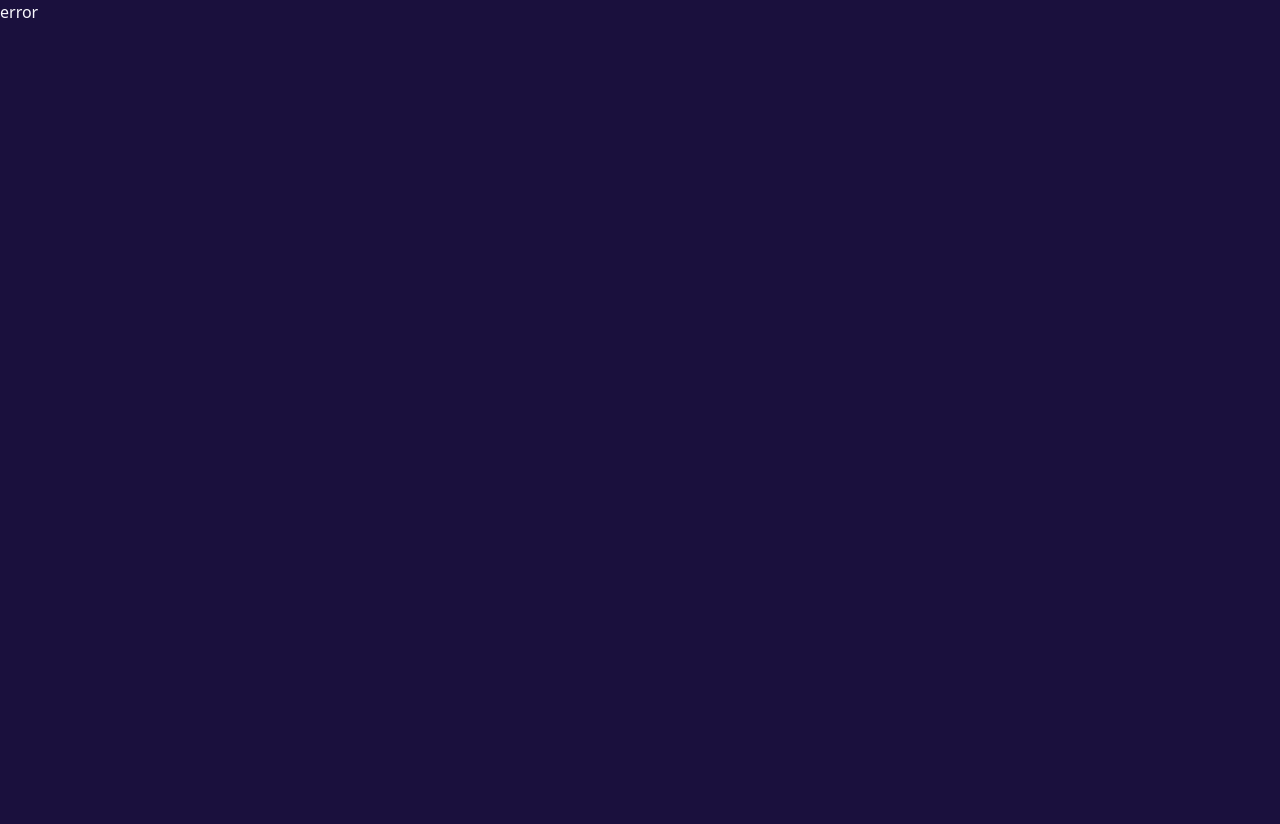
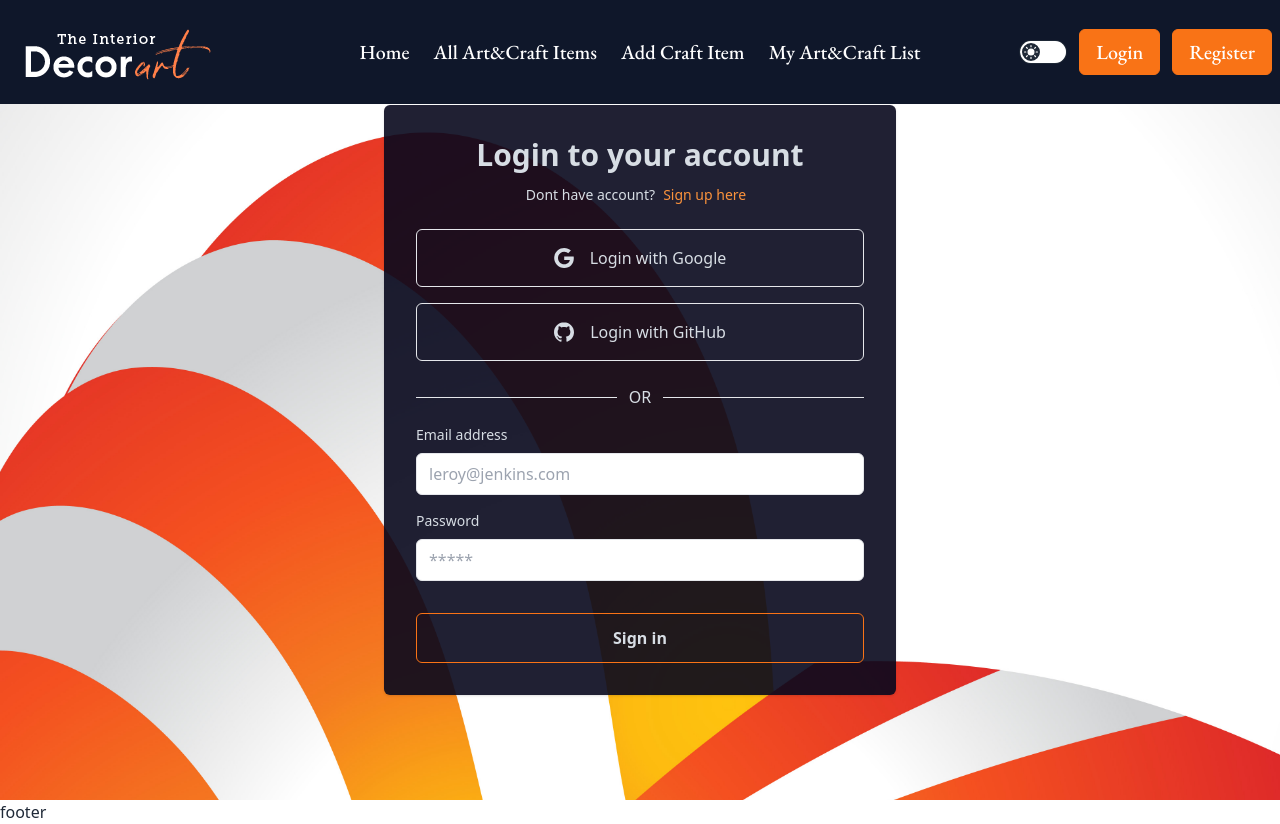
Before and after one commit to Afroza5848/assignment-10-client-side, a React (Vite) app: page /login in a window 1280 px wide. Before the commit this address had no page. Before the commit the page ends 800 px from the top, so only its background shows below. Built offline with nearby package versions, Linux system fonts and the light colour scheme.

Commit message:
banner section design complete with three slides

```diff
--- /dev/null
+++ b/src/Pages/Login/Login.jsx
@@ -0,0 +1,60 @@
+
+import { Link } from 'react-router-dom';
+import login from '../../assets/image/bglog.jpg'
+const Login = () => {
+    return (
+        <div>
+
+            <div className="hero min-h-screen" style={{ backgroundImage: `url(${login})` }}>
+                <div className="bg-opacity-60"></div>
+                <div className="hero-content w-full text-center text-neutral-content">
+                    <div className="w-full max-w-lg  p-4 rounded-md shadow sm:p-8 bg-[#08081dE6] dark:text-orange-400">
+                        <h2 className="mb-3 text-3xl font-semibold text-center">Login to your account</h2>
+                        <p className="text-sm text-center dark:text-gray-600">Dont have account?
+                            <Link to="register" href="#" rel="noopener noreferrer" className="focus:underline hover:underline text-orange-400 px-2">Sign up here</Link>
+                        </p>
+                        <div className="my-6 space-y-4">
+                            <button aria-label="Login with Google" type="button" className="flex items-center justify-center w-full p-4 space-x-4 border rounded-md focus:ring-2 focus:ring-offset-1 dark:border-gray-600 focus:dark:ring-violet-600">
+                                <svg xmlns="http://www.w3.org/2000/svg" viewBox="0 0 32 32" className="w-5 h-5 fill-current">
+                                    <path d="M16.318 13.714v5.484h9.078c-0.37 2.354-2.745 6.901-9.078 6.901-5.458 0-9.917-4.521-9.917-10.099s4.458-10.099 9.917-10.099c3.109 0 5.193 1.318 6.38 2.464l4.339-4.182c-2.786-2.599-6.396-4.182-10.719-4.182-8.844 0-16 7.151-16 16s7.156 16 16 16c9.234 0 15.365-6.49 15.365-15.635 0-1.052-0.115-1.854-0.255-2.651z"></path>
+                                </svg>
+                                <p>Login with Google</p>
+                            </button>
+                            <button aria-label="Login with GitHub" role="button" className="flex items-center justify-center w-full p-4 space-x-4 border rounded-md focus:ring-2 focus:ring-offset-1 dark:border-gray-600 focus:dark:ring-violet-600">
+                                <svg xmlns="http://www.w3.org/2000/svg" viewBox="0 0 32 32" className="w-5 h-5 fill-current">
+                                    <path d="M16 0.396c-8.839 0-16 7.167-16 16 0 7.073 4.584 13.068 10.937 15.183 0.803 0.151 1.093-0.344 1.093-0.772 0-0.38-0.009-1.385-0.015-2.719-4.453 0.964-5.391-2.151-5.391-2.151-0.729-1.844-1.781-2.339-1.781-2.339-1.448-0.989 0.115-0.968 0.115-0.968 1.604 0.109 2.448 1.645 2.448 1.645 1.427 2.448 3.744 1.74 4.661 1.328 0.14-1.031 0.557-1.74 1.011-2.135-3.552-0.401-7.287-1.776-7.287-7.907 0-1.751 0.62-3.177 1.645-4.297-0.177-0.401-0.719-2.031 0.141-4.235 0 0 1.339-0.427 4.4 1.641 1.281-0.355 2.641-0.532 4-0.541 1.36 0.009 2.719 0.187 4 0.541 3.043-2.068 4.381-1.641 4.381-1.641 0.859 2.204 0.317 3.833 0.161 4.235 1.015 1.12 1.635 2.547 1.635 4.297 0 6.145-3.74 7.5-7.296 7.891 0.556 0.479 1.077 1.464 1.077 2.959 0 2.14-0.020 3.864-0.020 4.385 0 0.416 0.28 0.916 1.104 0.755 6.4-2.093 10.979-8.093 10.979-15.156 0-8.833-7.161-16-16-16z"></path>
+                                </svg>
+                                <p>Login with GitHub</p>
+                            </button>
+
+                        </div>
+                        <div className="flex items-center w-full my-4">
+                            <hr className="w-full dark:text-gray-600" />
+                            <p className="px-3 dark:text-gray-600">OR</p>
+                            <hr className="w-full dark:text-gray-600" />
+                        </div>
+                        <form noValidate="" action="" className="space-y-8">
+                            <div className="space-y-4">
+                                <div className="space-y-2">
+                                    <label htmlFor="email" className="block text-left text-sm">Email address</label>
+                                    <input type="email" name="email" id="email" placeholder="leroy@jenkins.com" className="w-full px-3 py-2 border rounded-md dark:border-gray-300 dark:bg-gray-50 dark:text-gray-800 focus:dark:border-violet-600" />
+                                </div>
+                                <div className="space-y-2">
+                                    <div className="flex justify-between">
+                                        <label htmlFor="password" className="text-sm">Password</label>
+
+                                    </div>
+                                    <input type="password" name="password" id="password" placeholder="*****" className="w-full px-3 py-2 border rounded-md dark:border-gray-300 dark:bg-gray-50 dark:text-gray-800 focus:dark:border-violet-600" />
+                                </div>
+                            </div>
+                            <button type="button" className="w-full px-8 py-3 font-semibold rounded-md dark:bg-orange-500 border border-orange-500 dark:text-white hover:bg-transparent hover:text-orange-500">Sign in</button>
+                        </form>
+                    </div>
+                </div>
+            </div>
+
+        </div>
+    );
+};
+
+export default Login;
--- a/src/Routes/Routes.jsx
+++ b/src/Routes/Routes.jsx
@@ -2,6 +2,7 @@
 import Root from "../Layout/Root";
 import ErrorPage from "../Errorpage/ErrorPage";
 import Home from "../Pages/Home/Home";
+import Login from "../Pages/Login/Login";
 
 
 export const router = createBrowserRouter([
@@ -13,6 +14,10 @@
          {
             path:"/",
             element:<Home></Home>
+         },
+         {
+            path:"/login",
+            element:<Login></Login>
          }
       ]
     },
```
Also changed, not shown: src/assets/image/bglog.jpg (added), src/index.css (line endings or trailing spaces).
